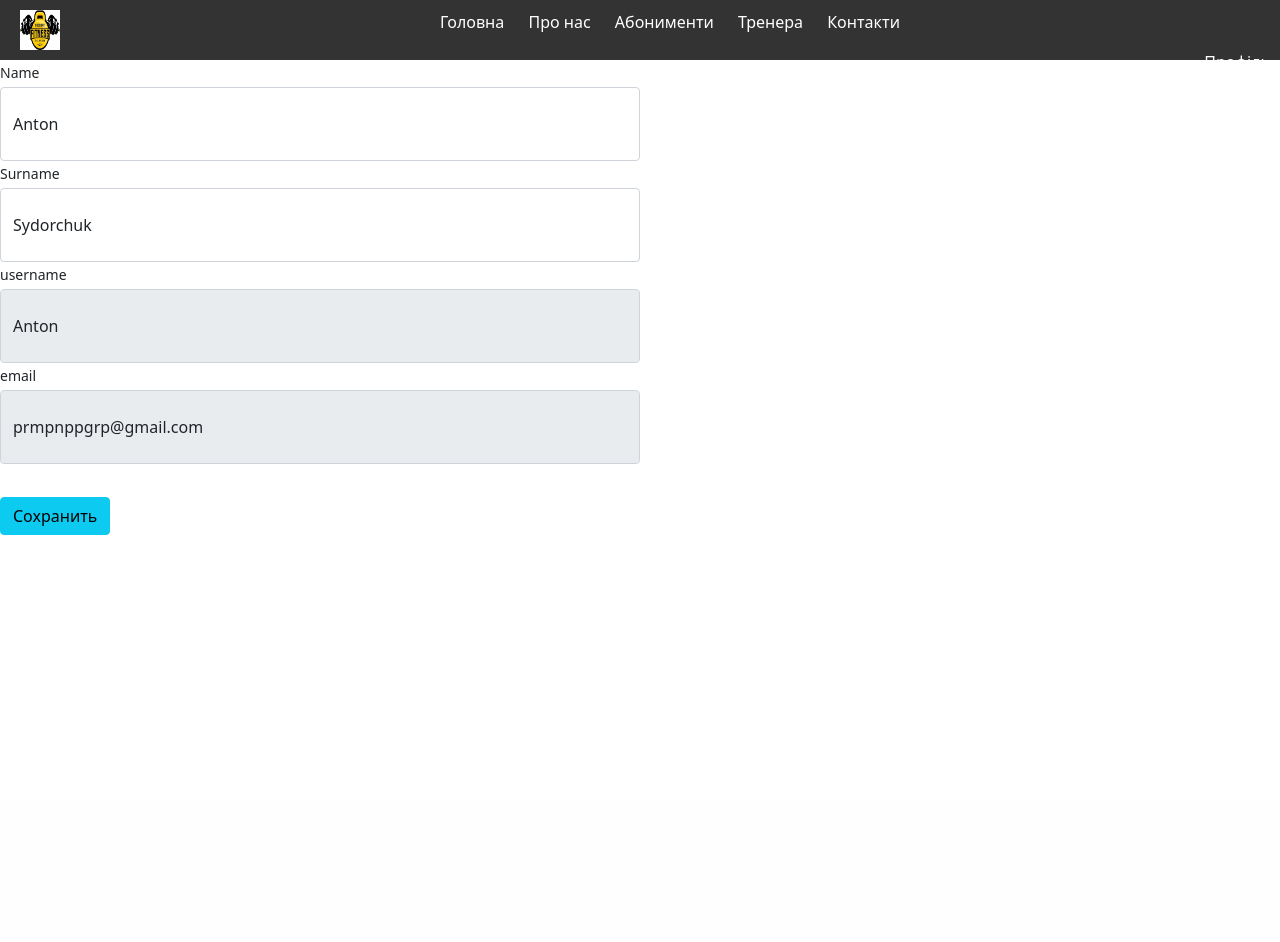
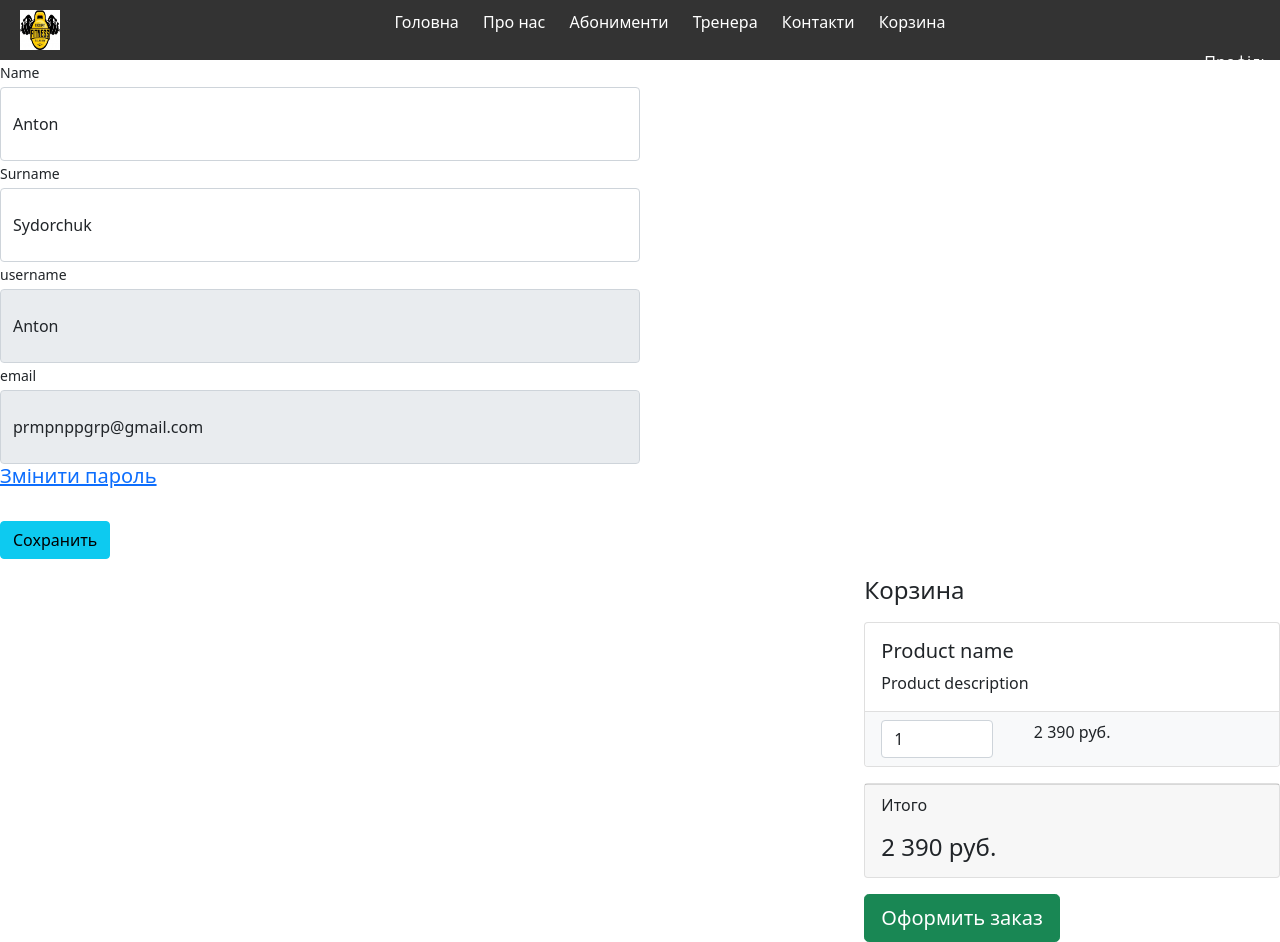
Before and after one commit to AntonAKG/Bogatur-Django, a Django app: page /profile/ in a window 1280 px wide. Before the commit the page ends 535 px from the top, so only its background shows below. Run offline with Django 4.2, Linux system fonts and the light colour scheme; a user stored in the database is signed in.

Commit message:
create func add basket

```diff
--- a/store/models.py
+++ b/store/models.py
@@ -32,6 +32,7 @@ class Ticket(models.Model):
     type = models.CharField(max_length=35)
     type_day = models.CharField(max_length=35)
     price = models.CharField(max_length=10)
+    slug = models.SlugField(unique=True, max_length=50)
 
     def __str__(self):
         return f"{self.type} {self.type_day}"
@@ -59,3 +60,21 @@ class BasketTicket(models.Model):
 
     def __str__(self):
         return f'{self.ticket.type} {self.ticket.type_day} for {self.user.first_name} {self.user.last_name}'
+
+    def sum(self):
+        return self.ticket.price * self.quantity
+
+    @classmethod
+    def create_or_update(cls, ticket_id, user):
+        baskets = BasketTicket.objects.filter(user=user, ticket_id=ticket_id)
+
+        if not baskets.exists():
+            obj = BasketTicket.objects.create(user=user, ticket_id=ticket_id, quantity=1)
+            is_created = True
+            return obj, is_created
+        else:
+            basket = baskets.first()
+            basket.quantity += 1
+            basket.save()
+            is_crated = False
+            return basket, is_crated
--- /dev/null
+++ b/store/static/store/css/style_basket.css
@@ -0,0 +1,9 @@
+.ticket-basket-container{
+    display: inline-block;
+    margin: 20px;
+    font-size: 20px;
+}
+
+.ticket-basket-container> a{
+    text-decoration: none;
+}
--- /dev/null
+++ b/store/static/store/css/style_profile.css
@@ -0,0 +1,7 @@
+.basket{
+    float: right;
+}
+
+.changelist-form-container{
+    display: inline;
+}
--- a/store/urls.py
+++ b/store/urls.py
@@ -3,18 +3,28 @@ from django.conf import settings
 from django.conf.urls.static import static
 from django.contrib.auth.decorators import login_required
 
-from .views import Index, About, Contact, CoachView, CoachDetail, TicketView, LoginClassView, Register, ProfileView
+from .views import (Index, About, Contact, CoachView, CoachDetail, TicketView, LoginClassView, Register, ProfileView,
+                    TicketDetail, BasketAddView, BasketRemoveView, BasketView)
 
 urlpatterns = [
     path('', Index.as_view(), name='main'),
     path('about/', About.as_view(), name='about'),
     path('contact/', Contact.as_view(), name='contact'),
+
     path('coach/', CoachView.as_view(), name='coach'),
     path('coach/<slug:coach_slug>/', CoachDetail.as_view(), name='coach_detail'),
+
     path('ticket/', TicketView.as_view(), name='ticket'),
+    path('ticket/<slug:ticket_slug>', TicketDetail.as_view(), name='ticket_detail'),
+
     path('register/', Register.as_view(), name="register"),
     path('login/', LoginClassView.as_view(), name='login'),
     path('profile/', login_required(ProfileView.as_view()), name='profile'),
-    path('', include('django.contrib.auth.urls'))
+    path('', include('django.contrib.auth.urls')),
+
+    path('basket/', BasketView.as_view(), name='basket'),
+    path('basket/add/<int:ticket_id>', BasketAddView.as_view(), name='basket_add'),
+    path('basket/remove/<int:ticket_id>', BasketRemoveView.as_view(), name='basket_remove'),
+
 
 ] + static(settings.MEDIA_URL, document_root=settings.MEDIA_ROOT)
--- a/store/views.py
+++ b/store/views.py
@@ -1,3 +1,4 @@
+from django.http import HttpResponseRedirect
 from django.shortcuts import render, redirect
 from django.views import View
 from django.views.generic import ListView, DetailView, TemplateView
@@ -7,7 +8,7 @@ from django.urls import reverse
 from django.contrib.auth.decorators import login_required
 from django.utils.decorators import method_decorator
 
-from .models import Coach, Ticket, User
+from .models import Coach, Ticket, User, BasketCoach, BasketTicket
 from .forms import RegisterForm, LoginForm, UserProfileForm
 
 
@@ -73,6 +74,14 @@ class TicketView(ListView):
         context['title'] = "Ticket"
 
         return context
+
+
+class TicketDetail(DetailView):
+    model = Ticket
+    template_name = 'ticket/ticket_detail.html'
+    slug_field = 'slug'
+    slug_url_kwarg = "ticket_slug"
+    context_object_name = 'ticket'
 
 
 class Register(View):
@@ -147,3 +156,35 @@ class ProfileView(TemplateView):
                 return redirect('profile')
 
         return render(request, 'profile/profile.html', {'form': form})
+
+
+class BasketView(TemplateView):
+    template_name = 'basket/basket.html'
+
+    def get_context_data(self, *, object_list=None, **kwargs):
+        context = super().get_context_data(**kwargs)
+
+        context['title'] = 'Корзина'
+        context['coach_basket'] = BasketCoach.objects.all()
+        context['ticket_basket'] = BasketTicket.objects.all()
+
+        return context
+
+
+@method_decorator(login_required, name='dispatch')
+class BasketAddView(View):
+    @staticmethod
+    def get(request, ticket_id):
+        BasketTicket.create_or_update(ticket_id, request.user)
+        return HttpResponseRedirect(request.META['HTTP_REFERER'])
+
+
+# href = "{% url 'products:basket_add' product.id %}" >
+
+
+@method_decorator(login_required, name='dispatch')
+class BasketRemoveView(View):
+    def get(self, request, basket_id):
+        basket = BasketTicket.objects.get(id=basket_id)
+        basket.delete()
+        return HttpResponseRedirect(request.META['HTTP_REFERER'])
--- a/templates/base.html
+++ b/templates/base.html
@@ -9,6 +9,8 @@
     <link rel="stylesheet" href="{% static 'store/css/style.css' %}">
     <link rel="stylesheet" href="{% static 'store/css/style_coach.css' %}">
     <link rel="stylesheet" href="{% static 'store/css/style_ticket.css' %}">
+    <link rel="stylesheet" href="{% static 'store/css/style_profile.css' %}">
+    <link rel="stylesheet" href="{% static 'store/css/style_basket.css' %}">
 
 </head>
 <body>
@@ -26,6 +28,8 @@
                 <li><a href="{% url 'ticket' %}">Абонименти</a></li>
                 <li><a href="{% url 'coach' %}">Тренера</a></li>
                 <li><a href="{% url 'contact' %}">Контакти</a></li>
+                <li><a href="{% url 'basket' %}">Корзина</a></li>
+
 
             </ul>
             <div class="auth-container">
--- a/templates/coach/coach_detail.html
+++ b/templates/coach/coach_detail.html
@@ -10,6 +10,11 @@
         <a href="#">
             <img src="{{ coach.image.url }}" alt="coach" class="coach-image">
         </a>
+
+        <h5><a href="#">Додати в корзину</a></h5>
+
     </div>
 
+
+
 {% endblock %}
--- a/templates/profile/profile.html
+++ b/templates/profile/profile.html
@@ -1,6 +1,8 @@
 {% extends 'base.html' %}
 
 {% block content %}
+
+    <div class="changelist-form-container">
         <form action="{% url 'profile' %}" method="post" enctype="multipart/form-data">
             {% csrf_token %}
             <div class="form-row">
@@ -17,16 +19,7 @@
                     </div>
                 </div>
             </div>
-{#        <div class="form-row mb-2">#}
-{#            <div class="col-lg-12">#}
-{#                <div class="custom-file">#}
-{#                    {{ form.image }}#}
-{#                    <label class="custom-file-label" for="{{ form.image.id_for_label }}">#}
-{#                        Выберите изображение#}
-{#                    </label>#}
-{#                </div>#}
-{#            </div>#}
-{#        </div>#}
+
             <div class="form-row">
                 <div class="col-lg-6">
                     <label class="small mb-1" for="{{ form.username.id_for_label }}">username</label>
@@ -39,10 +32,52 @@
                     {{ form.email }}
                 </div>
             </div>
+            <h5><a href="{% url 'password_change' %}">Змінити пароль</a></h5>
             <div class="form-row">
                 <div class="col-lg-12" style="margin-top: 33px;">
                     <input class="btn btn-info btn-block" type="submit" value="Сохранить">
                 </div>
             </div>
         </form>
+    </div>
+
+
+    <div class="basket">
+        <h4 class="mt-3 mb-3 d-flex justify-content-between align-items-center mb-3">
+            Корзина <span class="badge badge-secondary badge-pill">3</span>
+        </h4>
+        <div class="card mb-3">
+            <div class="card-body">
+                <h5 class="card-title">Product name</h5>
+                <p class="card-text">Product description</p>
+            </div>
+            <ul class="list-group list-group-flush">
+                <li class="list-group-item bg-light">
+                    <div class="row text-center">
+                        <div class="col-lg-4">
+                            <input name="basketID" type="number" class="form-control"
+                                   value="1" min="0">
+                        </div>
+                        <div class="col-lg-4">2 390 руб.</div>
+                        <div class="col-lg-4">
+                            <a href="#">
+                                <i class="fas fa-trash"></i>
+                            </a>
+                        </div>
+                    </div>
+                </li>
+            </ul>
+        </div>
+        <div class="card mb-3">
+            <div class="card-footer">
+                <p class="float-left">Итого</p>
+                <h4 class="float-right">2 390 руб.</h4>
+            </div>
+        </div>
+        <a class="btn btn-success btn-lg float-right" href="../orders/order-create.html">
+            Оформить заказ
+        </a>
+    </div>
+
+
 {% endblock %}
--- /dev/null
+++ b/templates/registration/password_change_done.html
@@ -0,0 +1,6 @@
+{% extends 'base.html' %}
+
+{% block content %}
+	<h1>Пароль успішно змінено</h1>
+
+{% endblock %}
--- a/templates/ticket/ticket.html
+++ b/templates/ticket/ticket.html
@@ -7,8 +7,9 @@
             <h3>{{ ticket.type }}</h3>
             <p style="color: blue">{{ ticket.type_day }}</p>
             <p style="color: blue">{{ ticket.price }}</p>
+
+            <h5><a href="{% url 'basket_add' ticket.id %}">Детальніше</a></h5>
         </div>
-
 
 
 
--- /dev/null
+++ b/templates/ticket/ticket_detail.html
@@ -0,0 +1,5 @@
+{% extends 'base.html' %}
+
+{% block content %}
+    <h1>Ticket Detail</h1>
+{% endblock %}
```
Also changed, not shown: templates/basket/basket.html (added, +16 -0 lines), templates/registration/password_change_form.html (added, +9 -0 lines), db.sqlite3, store/forms.py (line endings or trailing spaces), store/migrations/0004_ticket_slug.py (added). Lines whose indentation alone changed are shown as unchanged.
